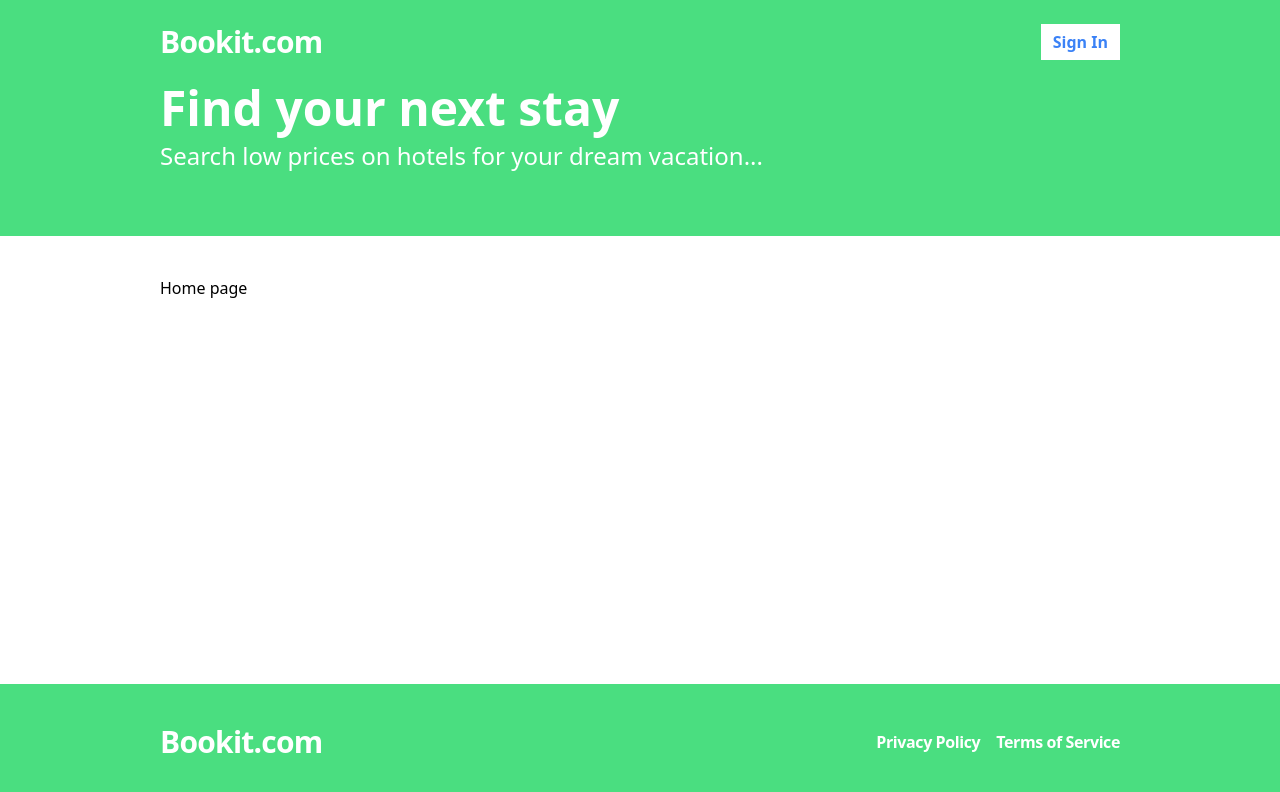
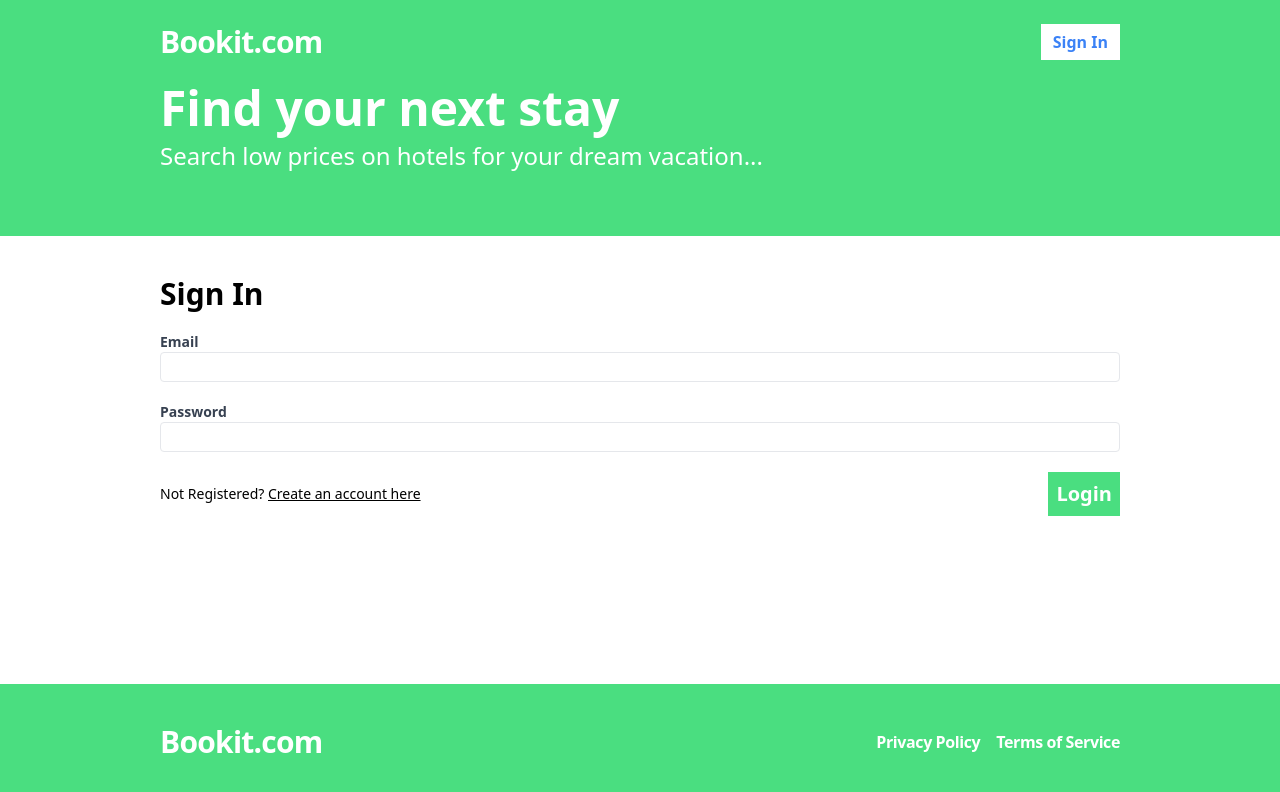
Before and after one commit to AkashSaraf-16/Bookit, a React (Vite) app in the folder frontend/: page /sign-in in a window 1280 px wide. Before the commit this address led to /. Shown: the top 792 px of the page. Built offline with nearby package versions, Linux system fonts and the light colour scheme; no server answers.

Commit message:
Login and Logout at FE and BE

```diff
--- a/frontend/src/App.tsx
+++ b/frontend/src/App.tsx
@@ -6,6 +6,7 @@
 } from "react-router-dom";
 import Layout from "./layouts/Layout";
 import Register from "./pages/Register";
+import SingIn from "./pages/SignIn";
 
 function App() {
 
@@ -23,6 +24,7 @@
           </p>
         </Layout>} />
         <Route path="/register" element={<Layout><Register /></Layout>} />
+        <Route path="/sign-in" element={<Layout><SingIn /></Layout>} />
         <Route path="*" element={<Navigate to="/" />} />
       </Routes>
     </Router>
--- a/frontend/src/api-client.ts
+++ b/frontend/src/api-client.ts
@@ -1,4 +1,5 @@
 import { RegisterFormData } from "./pages/Register";
+import { SingInFormData } from "./pages/SignIn";
 
 const API_BASE_URL = import.meta.env.VITE_API_BASE_URL;
 
@@ -18,6 +19,25 @@
   }
 };
 
+export const sigin = async (formData: SingInFormData) => {
+  const response = await fetch(`${API_BASE_URL}/api/auth/login`, {
+    method: "POST",
+    credentials: "include",
+    headers: {
+      "Content-Type": "application/json"
+    },
+    body: JSON.stringify(formData),
+  });
+
+  const body = await response.json();
+  if(!response.ok){
+    throw new Error(body.message);
+  }
+
+  return body;
+
+}
+
 export const validateToken  = async () => {
   const response = await fetch(`${API_BASE_URL}/api/auth/validate-token`, {
     credentials: "include"
@@ -29,3 +49,14 @@
 
   return response.json();
 }
+
+export const signout = async () => {
+  const response = await fetch(`${API_BASE_URL}/api/auth/logout`, {
+    credentials: "include",
+    method: 'POSt'
+  });
+
+  if(!response.ok){
+    throw new Error("Error during sign out");
+  }
+}
--- a/frontend/src/components/Header.tsx
+++ b/frontend/src/components/Header.tsx
@@ -1,5 +1,6 @@
 import { Link } from "react-router-dom";
 import { useAppContext } from "../contexts/AppContext";
+import SignOutButton from "./SignOutButton";
 const Header = () => {
     const { isLoggedIn } = useAppContext();
 
@@ -12,9 +13,9 @@
                 <span className="flex space-x-2">
                     {isLoggedIn ?
                         <>
-                    <Link to="/my-bookings">My Bookings</Link>
-                    <Link to="/my-hotels">My Hotels</Link>
-                    <button>Sign Out</button>
+                            <Link className="flex items-center text-white px-3 font-bold hover:bg-yellow-600 " to="/my-bookings">My Bookings</Link>
+                            <Link className="flex items-center text-white px-3 font-bold hover:bg-yellow-600 " to="/my-hotels">My Hotels</Link>
+                            <SignOutButton />
                         </>
                         :
                         <Link
--- /dev/null
+++ b/frontend/src/components/SignOutButton.tsx
@@ -0,0 +1,34 @@
+import { useMutation, useQueryClient } from "react-query";
+import * as apiClient from "../api-client";
+import { useAppContext } from "../contexts/AppContext";
+
+const SignOutButton = () => {
+    const queryClient = useQueryClient()
+    const { showToast } = useAppContext();
+    const mutation = useMutation(apiClient.signout, {
+        onSuccess: async () => {
+            await queryClient.invalidateQueries("validateToken");
+            showToast({
+                message: 'Signed Out!',
+                type: 'SUCCESS'
+            })
+        },
+        onError: (error: Error) => {
+            showToast({
+                message: error.message,
+                type: 'ERROR'
+            })
+        }
+    });
+
+    const handleClick = () => {
+        mutation.mutate();
+    }
+    return (
+        <button onClick={handleClick} className="text-blue-500 px-3 font-bold bg-white hover:bg-gray-100">
+            Sign Out
+        </button>
+    )
+}
+
+export default SignOutButton;
--- a/frontend/src/pages/Register.tsx
+++ b/frontend/src/pages/Register.tsx
@@ -1,5 +1,5 @@
 import { useForm } from "react-hook-form";
-import { useMutation } from "react-query";
+import { useMutation, useQueryClient } from "react-query";
 import * as apiClient from "../api-client";
 import { useAppContext } from "../contexts/AppContext";
 import { useNavigate } from "react-router-dom";
@@ -13,16 +13,18 @@
 }
 
 const Register = () => {
+    const queryClient = useQueryClient();
     const navigate = useNavigate();
     const { showToast } = useAppContext();
     const { register, watch, handleSubmit, formState: { errors } } = useForm<RegisterFormData>();
     const mutation = useMutation(apiClient.register, {
-        onSuccess: () => {
-            showToast({message: "Registration successful!", type: "SUCCESS"});
+        onSuccess: async () => {
+            showToast({ message: "Registration successful!", type: "SUCCESS" });
+            await queryClient.invalidateQueries("validateToken");
             navigate("/");
         },
         onError: (error: Error) => {
-            showToast({message: error.message, type: "ERROR"})
+            showToast({ message: error.message, type: "ERROR" })
         }
     });
 
--- /dev/null
+++ b/frontend/src/pages/SignIn.tsx
@@ -0,0 +1,78 @@
+import { useForm } from "react-hook-form"
+import { useMutation, useQueryClient } from "react-query";
+import * as apiClient from "../api-client";
+import { useAppContext } from "../contexts/AppContext";
+import { Link, useNavigate } from "react-router-dom";
+
+export type SingInFormData = {
+    email: string,
+    password: string
+}
+
+const SingIn = () => {
+    const navigate = useNavigate()
+    const queryClient = useQueryClient();
+    const { showToast } =  useAppContext()
+    const { register, formState: { errors }, handleSubmit } = useForm<SingInFormData>();
+    const mutation = useMutation(apiClient.sigin, {
+        onSuccess: async () => {
+            showToast({message: "Sign in successful!", type:"SUCCESS"});
+            await queryClient.invalidateQueries('validateToken');
+            navigate("/");
+        },
+        onError: (error: Error) => {
+            showToast({message: error.message, type:"ERROR"});
+        }
+    });
+
+    const onSubmit = handleSubmit((data)=>{
+        mutation.mutate(data);
+    })
+
+    return (
+        <form className="flex flex-col gap-5" onSubmit={onSubmit}>
+            <h2 className="text-3xl font-bold">Sign In</h2>
+            <label className="text-gray-700 text-sm font-bold flex-1">
+                Email
+                <input
+                    type="email"
+                    className="border rounded w-full py-1 px-2 font-normal"
+                    {...register("email",
+                        { required: "This field is required" })}>
+                </input>
+                {errors.email && (
+                    <span className="text-red-500">
+                        {errors.email.message}
+                    </span>
+                )}
+            </label>
+            <label className="text-gray-700 text-sm font-bold flex-1">
+                Password
+                <input
+                    type="password"
+                    className="border rounded w-full py-1 px-2 font-normal"
+                    {...register("password",
+                        {
+                            required: "This field is required",
+                            minLength: { value: 6, message: "Password must be of atleast 6 characters" }
+                        })}>
+                </input>
+                {errors.password && (
+                    <span className="text-red-500">
+                        {errors.password.message}
+                    </span>
+                )}
+            </label>
+            <span className="flex items-center justify-between">
+                <span className="text-sm">
+                    Not Registered? <Link className="underline" to="/register">Create an account here</Link>
+                </span>
+                <button type="submit" className="bg-green-400 text-white p-2 font-bold hover:bg-green-300 text-xl">
+                    Login
+                </button>
+            </span>
+        </form>
+    )
+}
+
+export default SingIn;
```
Also changed, not shown: 1 other file (tests, documents, lock files or other folders). Lines whose indentation alone changed are shown as unchanged.
